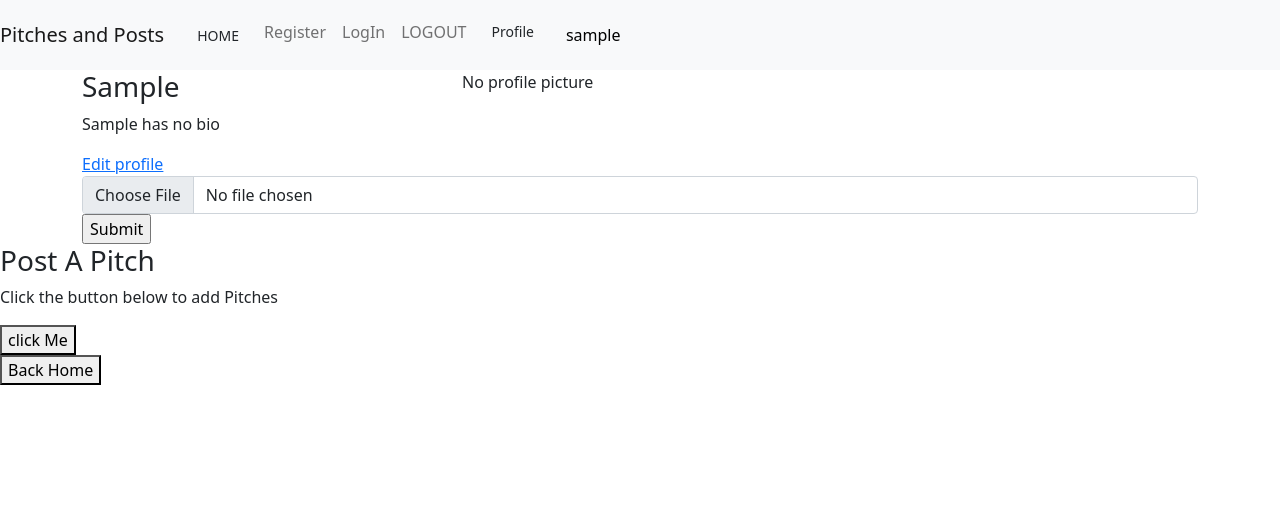
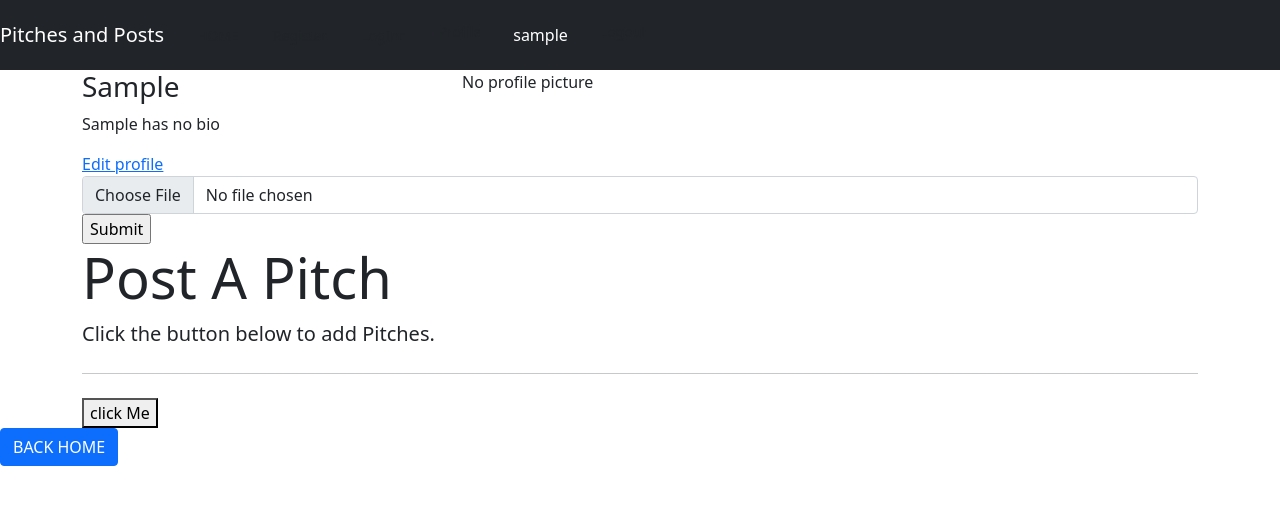
Before and after one commit to cheeks-cloud/flask_Ip, a Flask app: a page that uses app/templates/navbar.html in a window 1280 px wide. Shown: the top 505 px of the page. Run offline with Flask 2, Linux system fonts and the light colour scheme; the visitor is signed in with stand-in values (Sample User, id 1); data comes from the database, SQL or seed files in the repository; data that the repository does not hold is empty; some libraries are stand-ins or nearby versions.

Commit message:
OPtimizing stylingg

```diff
--- a/app/templates/navbar.html
+++ b/app/templates/navbar.html
@@ -1,5 +1,5 @@
-<nav class="navbar navbar-expand-lg navbar-light bg-light">
-  <a class="navbar-brand" href="#">Pitches and Posts</a>
+<nav class="navbar navbar-expand-lg navbar-dark bg-dark">
+  <a class="navbar-brand">Pitches and Posts </a>
   <button class="navbar-toggler" type="button" data-toggle="collapse" data-target="#navbarNav" aria-controls="navbarNav" aria-expanded="false" aria-label="Toggle navigation">
     <span class="navbar-toggler-icon"></span>
   </button>
@@ -8,33 +8,33 @@
 
       <li class="nav-item active">
         <a class="nav-link" href="{{url_for('main.index')}}">
-        <button class="btn btn-sm" id="add-btn">HOME</button> </a>
+        <button class="btn btn-sm" id="add-btn">HOME</button></a>
       </li>
 
       <li class="nav-item">
-        <a class="nav-link " href="{{url_for('auth.register')}}">Register</a>
+        <a class="nav-link " href="{{url_for('auth.register')}}">
+        <button class="btn btn-sm" id="add-btn">Register</button></a>
       </li>
 
       <li class="nav-item">
-        <a class="nav-link " href="{{url_for('auth.login')}}">LogIn</a>
-      </li>
-      <li class="nav-item">
-        <a class="nav-link " href="{{url_for('auth.logout')}}">LOGOUT</a>
+        <a class="nav-link " href="{{url_for('auth.login')}}">
+        <button class="btn btn-sm" id="add-btn">LogInr</button> </a>
       </li>
 
     </ul>
     <ul class="nav navbar-nav navbar-right">
       {% if current_user.is_authenticated %}
-
+        <li class="nav-item">
+            <a  class="nav-link" href="{{url_for('auth.profile',uname=current_user.username)}}">
+            <button class="btn btn-sm" id="prof"> Profile </button></a>
+        </li>
+        <li style="color:white;padding:15px;">{{current_user.username}}</li>
 
         <li class="nav-item">
-          <li>
-            <a  class="nav-link" href="{{url_for('auth.profile',uname=current_user.username)}}">
-            <button class="btn btn-sm" id="prof">Profile</button></a>
-          </li>
-
-          <li style="color:black;padding:15px;">{{current_user.username}}</li>
+          <a class="nav-link " href="{{url_for('auth.logout')}}">
+          <button class="btn btn-sm" id="prof"> Logout</button></a>
+        </li>
       {% endif %}
-  </li>
+  </ul>
   </div>
 </nav>
--- a/app/templates/posts.html
+++ b/app/templates/posts.html
@@ -5,4 +5,6 @@
     <div class="container">
       {{wtf.quick_form(form)}}
     </div>
+
+
 {% endblock %}
--- a/app/templates/profile/profile.html
+++ b/app/templates/profile/profile.html
@@ -2,17 +2,11 @@
 {% extends 'base.html' %}
 {% import 'bootstrap/wtf.html' as wtf %}
 
-
-
-
 {% block content %}
     <div class="container">
       <div class="row">
-      <!-- displaying  Username-->
         <div class="col-md-4">
           <h3> {{user.username| capitalize}} </h3>
-
-          <!--Displaying user bio-->
           {% if user.bio %}
             <p> {{user.bio}}</p>
           {%else%}
@@ -20,51 +14,49 @@
           {% endif %}
         </div>
 
-        <!--Display profile photo-->
-        <div class="col-md-8">
-
+        <div class="col-md-6">
           {% if user.profile_pic_path %}
              <img src="{{url_for('static',filename=user.profile_pic_path)}}" alt="" class="img-thumbnail">
           {%else%}
-          <p>No profile picture</p>
+             <p> No profile picture</p>
           {% endif %}
         </div>
         {% if user == current_user %}
-        <a href="{{url_for('main.update_profile',uname=user.username)}}">Edit profile</a>
+            <a href="{{url_for('main.update_profile',uname=user.username)}}"> Edit profile </a>
         {% endif %}
         </div>
         </div>
         <div class="container">
           {% if user == current_user %}
             <form  action="{{url_for('main.update_pic',uname=user.username)}}" method="post" enctype = "multipart/form-data">
-
               <input type="file"  name="photo" class="form-control" required>
               <input type="submit">
             </form>
           {% endif %}
-
         </div>
       </div>
-
+        <div class=" container pitch">
+          <div class="jumbotron">
+            <h3 class="display-4"> Post A Pitch </h3>
+            <p class="lead">Click the button below to add Pitches.</p>
+            <hr class="my-4">
+            <a href=" {{url_for('main.write_pitch')}} "> <button> click Me </button></a>
           </div>
-        <div class="pitch">
-          <h3>  Post A Pitch  </h3>
-          <p>Click the button below to add Pitches</p>
-          <a href=" {{url_for('main.write_pitch')}} "> <button> click Me  </button></a>
         </div>
         {% if posts%}
-         <h2>Your posts are</h2>
+         <h3>Your posts are </h3>
           {% for post in posts%}
          <div class="container">
-          {{post.category}}
-          {{post.about}}
-
+          <div class="card" style="width: 18rem;">
+            <div class="card-body">
+              <h5 class="card-title"> {{post.category}} </h5>
+              <p class="card-text">{{post.about}}</p>
+            </div>
+          </div>
           {% endfor %}
-
          </div>
         {% endif%}
-        <a href="{{url_for('main.index')}}"> <button>Back Home</button></a>
-
-
-
+        <div>
+         <a class="btn btn-primary" href="{{url_for('main.index')}}" role="button">BACK HOME</a>
+        </div>
 {% endblock %}
```
Also changed, not shown: app/templates/auth/login.html (+9 -4 lines), app/templates/auth/register.html (+7 -7 lines), app/templates/index.html (+7 -0 lines). Lines whose indentation alone changed are shown as unchanged.
